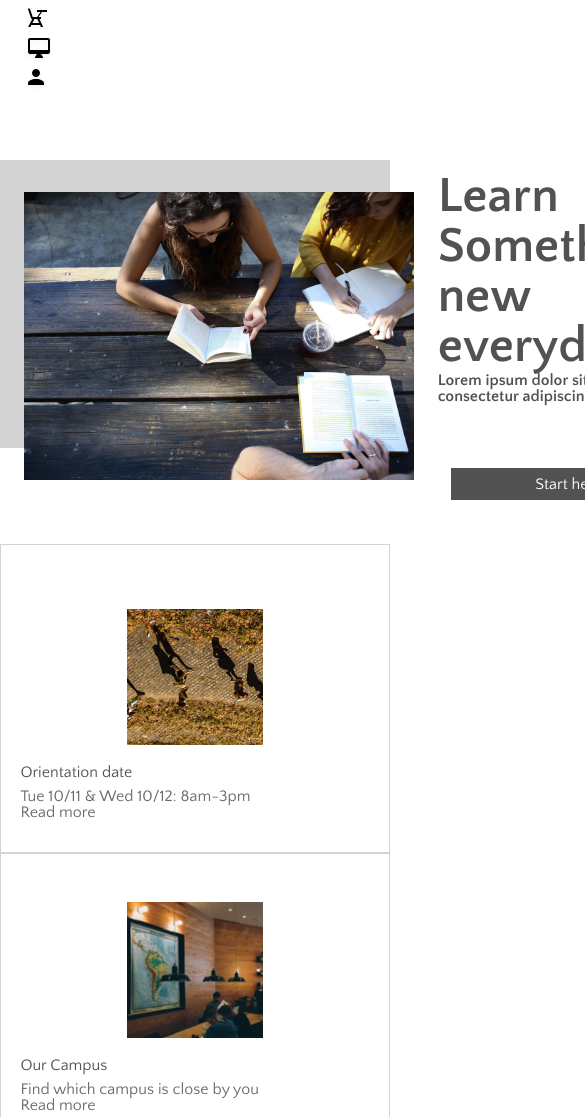
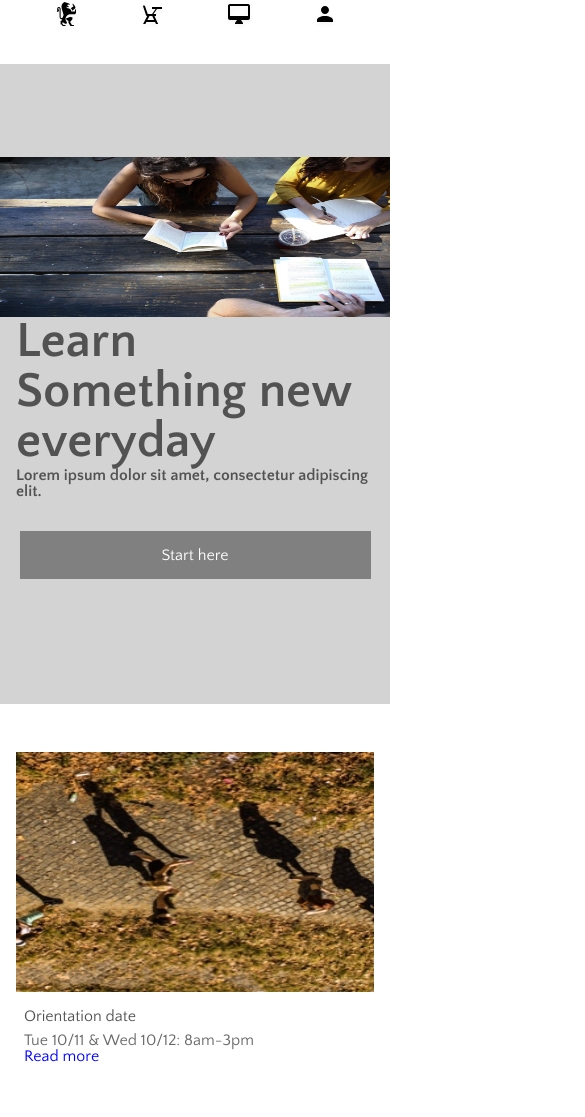
Before and after one commit to elainaprice/colmar-academy, a plain HTML site: page index.html in a window 390 px wide. Shown: the top 1117 px of the page, 585 px wide, since content can reach past the window. Drawn offline with Linux system fonts and the light colour scheme; files that its build step writes are made by us from their sources.

Commit message:
Added Updated Formatting

```diff
--- a/index.html
+++ b/index.html
@@ -47,18 +47,32 @@
 <!--Banner Container-->
   <div class="banner">
 
-<!--Banner Container Right-->
+<!--Banner Left Start-->
     <div class="banner-container">
+
+<!--Banner Image-->
+     <div class="banner-image">
        <img src="resources/images/banner.jpg" alt="patio table">
+     </div>
+
+    </div>
+<!--Banner Left End-->
+
+<!--Banner Text Container Start-->
     <div class=text-container>
+
+<!--Banner Text-->
       <div class="banner-text">
         <h1>Learn Something new everyday</h1>
         <h2>Lorem ipsum dolor sit amet, consectetur adipiscing elit.</h2>
       </div>
+
+<!--Button-->
       <div class="button">
-        <p>Start here</p>
+        <span><a href="#">Start here</a></span>
       </div>
-      </div>
+
+<!--Banner Text Container End-->
     </div>
 
   </div>
@@ -275,7 +289,7 @@
 
 <!--Thesis Title-->
     <div class="thesis-title">
-      <h1>Thesis exhibit</h1>
+      <h1>Thesis exhibits</h1>
     </div>
 
 <!--Thesis Exhibit Container Start-->
--- a/resources/css/style.css
+++ b/resources/css/style.css
@@ -46,7 +46,6 @@ h1 span {
 /*Desktop Navigation Menu Formatting*/
 .navigation {
   display: flex;
-  color: black;
   align-items: center;
   font-size: 18px;
   margin-top: 23px;
@@ -74,70 +73,86 @@ h1 span {
   header .mobile {
     display: block;
     width: 100%;
+    height: 64px;
+    justify-content: center;
   }
 
   header .logo {
     display: none;
   }
 
-  header .mobile nav {
+  header .mobile ul {
     display: flex;
     justify-content: space-around;
     align-items: center;
     width: 100%;
-  }
-
-  header .mobile span {
-    padding: 0;
-  }
-
-  header {
-    height: 64px;
-    display: flex;
-    align-items: center;
+    list-style-type: none;
   }
 
 }
 
 /*Desktop Banner Section Formatting*/
-.banner-container {
+.banner {
   display: flex;
   background-color: lightgrey;
 }
 
+.banner-container {
+  display: flex;
+  width: 60%;
+}
+
+.banner-image {
+  padding: 32px 24px;
+  display: flex;
+}
+
 .banner-container img {
-  margin: 32px 24px;
-  width: 60%;
-  height: 60%;
+  height: 100%;
+  width: 100%;
 }
 
 .text-container {
   display: flex;
+  align-items: center;
+  justify-content: center;
   flex-direction: column;
-  justify-content: center;
+  width: 30%;
 }
 
 .banner-text {
+  width: 100%;
+  display: flex;
+  flex-wrap: wrap;
   color: rgb(82,82,82);
   font-weight: bold;
 }
 
 .banner-text h1 {
   font-size: 50px;
+  font-weight: bold;
 }
 
 .button {
   background-color: rgb(82,82,82);
-  width: 90%;
+  width: 100%;
   margin-top: 32px;
+  display: flex;
+  justify-content: center;
 }
 
-.button p {
+.button span {
   text-align: center;
   padding-top: 8px;
   padding-bottom: 8px;
   font-weight: normal;
+  display: flex;
+  justify-content: center;
+}
+
+.button a {
   color: white;
+  text-decoration: none;
 }
 
 /*Mobile Banner*/
@@ -147,18 +162,21 @@ h1 span {
     flex-direction: column;
     align-items: center;
     justify-content: center;
-    height: 30rem;
+    height: 40rem;
   }
 
   .banner-container {
     width: 100%;
-    height: 18rem;
+    height: 10rem;
+  }
+
+  .banner-image {
+    padding: 0;
   }
 
   .banner-container img {
-    padding: 0;
     width: 100%;
-    height: 18rem;
+    height: auto;
   }
 
   .text-container {
@@ -166,17 +184,36 @@ h1 span {
     justify-content: center;
     align-items: center;
     width: 100%;
-    height: 20rem;
+    height: auto;
+
   }
 
   .banner-text {
     width: 100%;
-    padding: 32px 16px;
     height: auto;
+
+  }
+
+  .banner-text h1 {
+    color: rgb(82,82,82);
+    margin-left: 16px;
+    margin-right: 16px;
   }
 
   .banner-text h2 {
     color: rgb(82,82,82);
+/*    padding-bottom: 24px;*/
+    margin-left: 16px;
+  }
+
+  .button {
+    display: flex;
+    background-color: grey;
+    margin-bottom: 32px;
+    font-weight: bold;
+    padding-top: 8px;
+    padding-bottom: 8px;
+    width: 90%;
   }
 
 }
@@ -254,6 +291,7 @@ h1 span {
 .category-text a {
   margin-top: 8px;
   text-decoration: none;
+  color: blue;
 }
 
 /*Mobile Information Container*/
@@ -263,14 +301,17 @@ h1 span {
    }
 
    .info-boxes {
+     padding: 0;
      width: 100%;
+     margin: 16px 16px 32px 16px;
    }
 
   .category {
     display: flex;
     flex-direction: column;
     align-items: center;
-    padding: 32px 0;
+    border: none;
+    padding-bottom: 64px;
   }
 
   .category-2 {
@@ -278,22 +319,24 @@ h1 span {
     flex-direction: column;
     align-items: center;
     background-color: white;
-    padding: 32px 0;
+    border: none;
+
   }
 
-  .orientation-img, .category-img {
+  .orientation-image, .category-image {
+    overflow: hidden;
     width: 100%;
-    overflow: hidden;
   }
 
-  .orientation-img img, .category-img {
+  .orientation-image img, .category-image img {
     display: block;
     height: 15rem;
-    margin: -15% 0;
+    width: 100%;
   }
 
   .category-text {
-    width: 90%;
+    width: 100%;
+    margin-left: 16px;
   }
 
 }
@@ -305,19 +348,19 @@ h1 span {
 .learning-title {
   display: flex;
   justify-content: center;
-  margin-top: 32px;
+  padding-top: 32px;
+  margin-bottom: 16px;
 }
 
 .learning-content {
   display: flex;
   flex-wrap: wrap;
-  padding-right: 72px;
-  padding-left: 72px;
-  padding-bottom: 32px;
+  padding-right: 56px;
+  padding-left: 56px;
+  padding-bottom: 16px;
 }
 
 .learning-content-box {
-  padding-bottom: 32px;
   background-color: white;
   width: 30%;
   margin: 16px 16px;
@@ -353,12 +396,13 @@ h1 span {
 
 /*Mobile Start Learning Container*/
 @media only screen and (max-width: 760px) {
-  .learning-contianer {
+  .learning-container {
     background-color: white;
   }
 
   .learning-title h1{
     color: rgb(82,82,82);
+    margin-top: 32px 0px 16px 0px;
   }
 
   .learning-content {
@@ -367,6 +411,7 @@ h1 span {
     align-items: center;
     width: 100%;
     padding: 0;
+    margin-bottom: 32px;
   }
 
   .learning-content-box {
@@ -374,19 +419,21 @@ h1 span {
     background-color: lightgrey;
     margin: 8px 0;
     display: flex;
-    justify-content: center;
   }
 
-  .course-image img {
+  .course-img img {
     display: none;
   }
 
   .course-text h2 {
     margin: 0;
     color: rgb(82,82,82);
+    padding-top: 16px;
+    padding-left: 16px;
+    padding-bottom: 24px;
   }
 
-  .course-text h2, .course-text h3 {
+  .course-text h3, .course-text h4 {
     display: none;
   }
 
@@ -413,12 +460,12 @@ h1 span {
 }
 
 .main-video video {
-  margin-bottom: 24px;
   width: 100%;
 }
 
 .video-text h1 {
   margin-bottom: 8px;
+  margin-top: 24px;
 }
 
 .right-boxes {
@@ -467,15 +514,28 @@ h1 span {
 
 /*Mobile Thesis Container*/
 @media only screen and (max-width: 760px){
+  .thesis-title {
+    margin-top: 32px;
+    margin-bottom: 16px;
+  }
+
   .thesis-container {
     width: 100%;
     padding: 0;
   }
 
+  .video-container {
+    width: 100%;
+    margin: 0;
+  }
+
   .main-video video {
     width: 100%;
     height: auto;
-    padding-bottom: 24px;
+    margin-bottom: 24px;
+    display: flex;
+    align-items: center;
+    justify-content: center;
   }
 
   .video-text {
@@ -490,8 +550,9 @@ h1 span {
     display: none;
   }
 
-  .copyright {
+  .copyright p {
     padding: 16px 0;
+    border-top: none;
   }
 
 }
```
Lines whose indentation alone changed are shown as unchanged.
